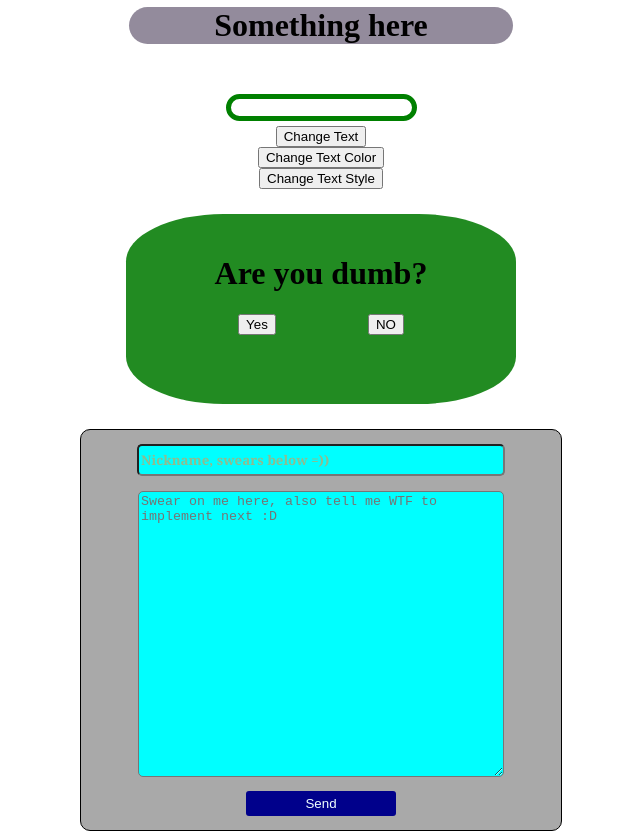
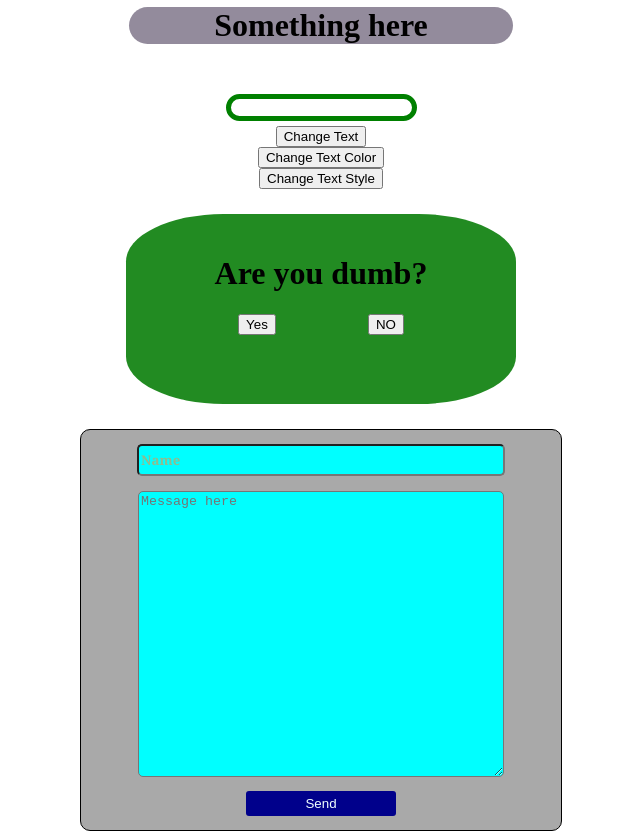
Before and after one commit to takegabriel08/eyekiller, a website: page public/index.html in a window 1280 px wide. Shown: the whole page, without its empty margins (327-967 px from the left). Drawn offline with Linux system fonts and the light colour scheme.

Commit message:
Update index.html

```diff
--- a/public/index.html
+++ b/public/index.html
@@ -31,8 +31,8 @@
     </div>
     <div class="contact">
       <div id="contact-form">
-        <input type="text" placeholder="Nickname, swears below =))" id="contact-input" />
-        <textarea name="" placeholder="Swear on me here, also tell me WTF to implement next :D" id="contact-body" cols="30" rows="10"></textarea>
+        <input type="text" placeholder="Name" id="contact-input" />
+        <textarea name="" placeholder="Message here" id="contact-body" cols="30" rows="10"></textarea>
         <input type="submit" id="contact-btn" value="Send" />
       </div>
       <div id="contact-success">Message successfully sent!</div>
```
